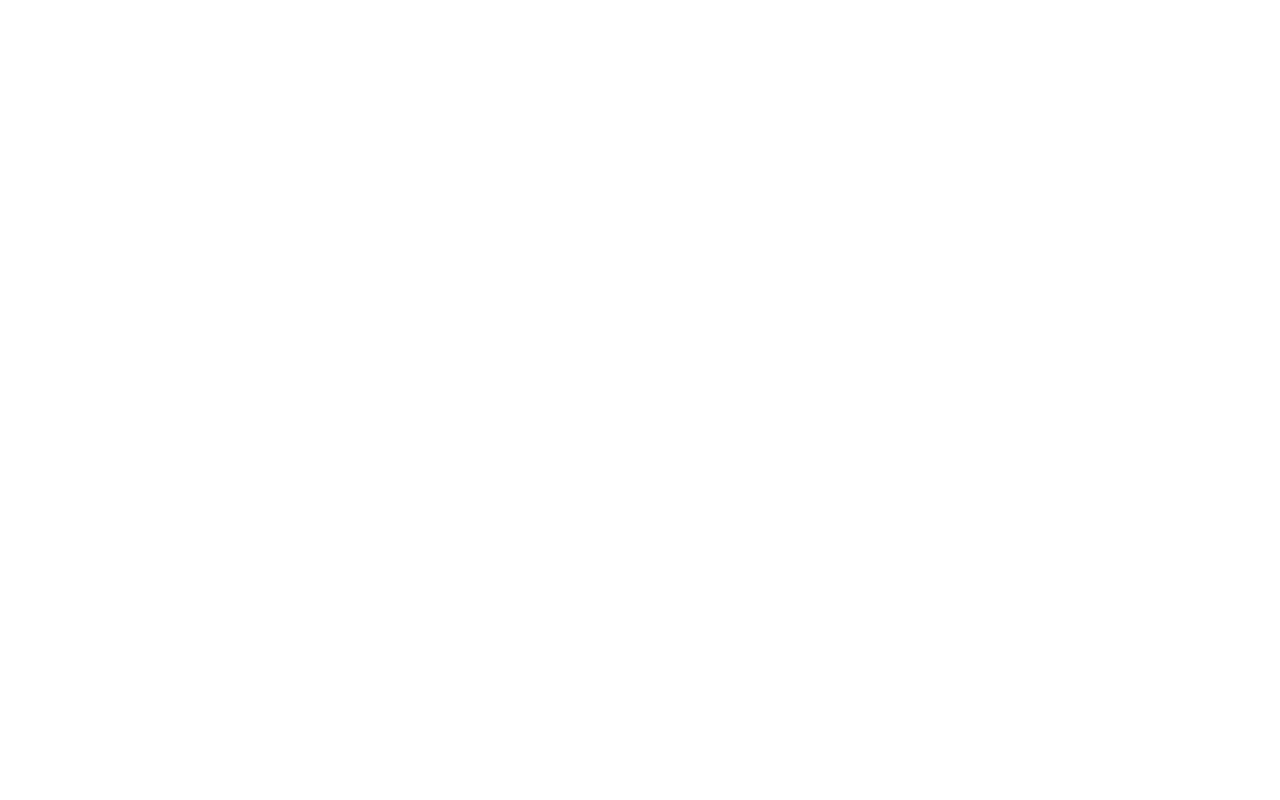
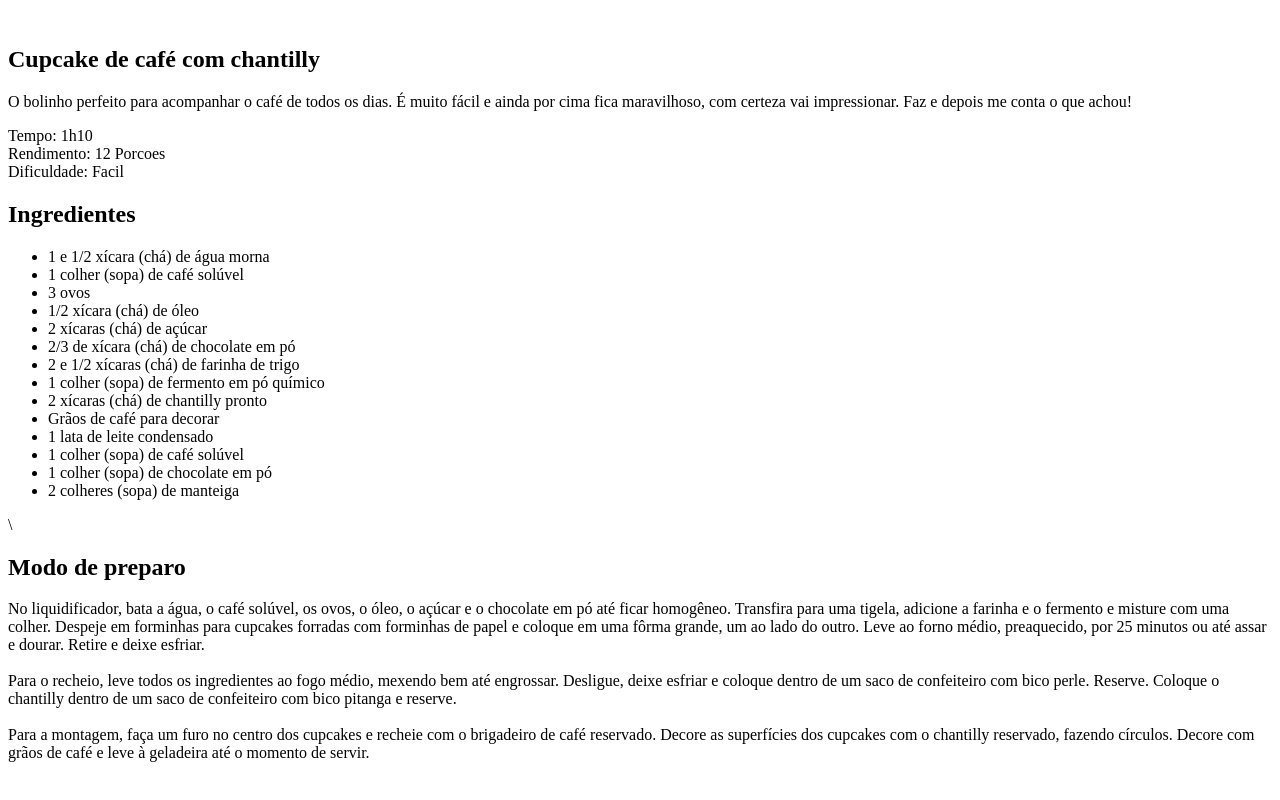
Before and after one commit to LuisWilke/Projeto-receita, a plain HTML site: page index.html in a window 1280 px wide. Drawn offline with Linux system fonts and the light colour scheme.

Commit message:
first commit

```diff
--- a/index.html
+++ b/index.html
@@ -1,11 +1,70 @@
 <!DOCTYPE html>
 <html lang="en">
+
 <head>
     <meta charset="UTF-8">
     <meta name="viewport" content="width=device-width, initial-scale=1.0">
     <title>Pagina de receita</title>
 </head>
+
 <body>
+    <div id="page">
+        <img src="" alt="">
+        <main>
+            <section id="about">
+                <h1>Cupcake de café com chantilly</h1>
+                <p>
+                    O bolinho perfeito para acompanhar o café de todos os dias.
+                    É muito fácil e ainda por cima fica maravilhoso, com certeza vai impressionar.
+                    Faz e depois me conta o que achou!
+                </p>
 
+                <p>
+                    Tempo: 1h10 <br>
+                    Rendimento: 12 Porcoes <br>
+                    Dificuldade: Facil
+                </p>
+            </section>
+            <section id="ingredients">
+                <h2>Ingredientes</h2>
+                <ul>
+                    <li>1 e 1/2 xícara (chá) de água morna</li>
+                    <li>1 colher (sopa) de café solúvel</li>
+                    <li>3 ovos</li>
+                    <li>1/2 xícara (chá) de óleo</li>
+                    <li>2 xícaras (chá) de açúcar</li>
+                    <li>2/3 de xícara (chá) de chocolate em pó</li>
+                    <li>2 e 1/2 xícaras (chá) de farinha de trigo</li>
+                    <li>1 colher (sopa) de fermento em pó químico</li>
+                    <li>2 xícaras (chá) de chantilly pronto</li>
+                    <li>Grãos de café para decorar</li>
+                    <li>1 lata de leite condensado</li>
+                    <li>1 colher (sopa) de café solúvel</li>
+                    <li>1 colher (sopa) de chocolate em pó</li>
+                    <li>2 colheres (sopa) de manteiga</li>
+                </ul>
+            </section>
+            <section id="preparation">\
+                <h2>Modo de preparo</h2>
+                <p>
+                    No liquidificador, bata a água, o café solúvel, os ovos, o óleo, o açúcar e o chocolate em pó até
+                    ficar
+                    homogêneo. Transfira para uma tigela, adicione a farinha e o fermento e misture com uma colher.
+                    Despeje em forminhas para cupcakes forradas com forminhas de papel e coloque em uma fôrma
+                    grande, um ao lado do outro. Leve ao forno médio, preaquecido, por 25 minutos ou até assar e
+                    dourar. Retire e deixe esfriar. <br><br>
+
+                    Para o recheio, leve todos os ingredientes ao fogo médio, mexendo bem até engrossar. Desligue,
+                    deixe esfriar e coloque dentro de um saco de confeiteiro com bico perle. Reserve. Coloque o
+                    chantilly dentro de um saco de confeiteiro com bico pitanga e reserve. <br><br>
+
+                    Para a montagem, faça um furo no centro dos cupcakes e recheie com o brigadeiro de café reservado.
+                    Decore as superfícies dos cupcakes com o chantilly reservado, fazendo círculos. Decore com grãos de
+                    café e leve à geladeira até o momento de servir.
+                </p>
+            </section>
+        </main>
+    </div>
 </body>
+
 </html>
```
